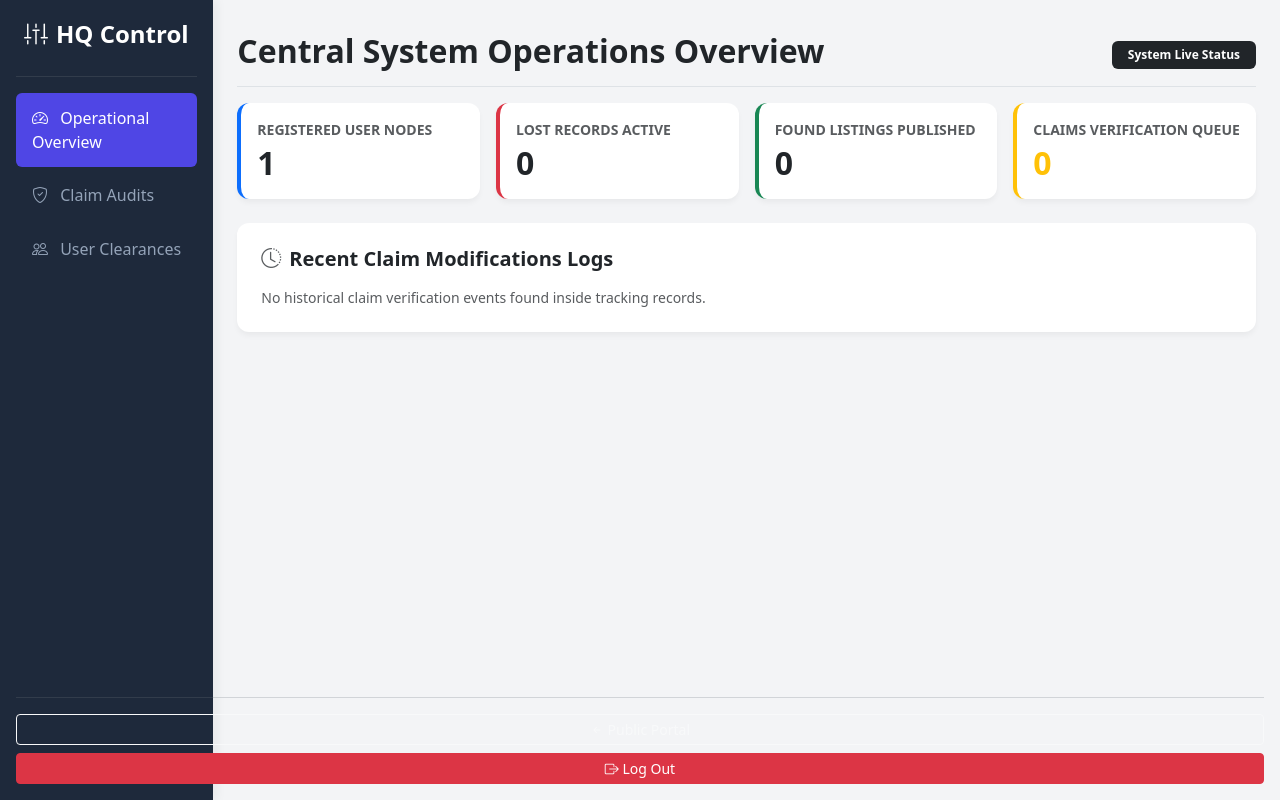
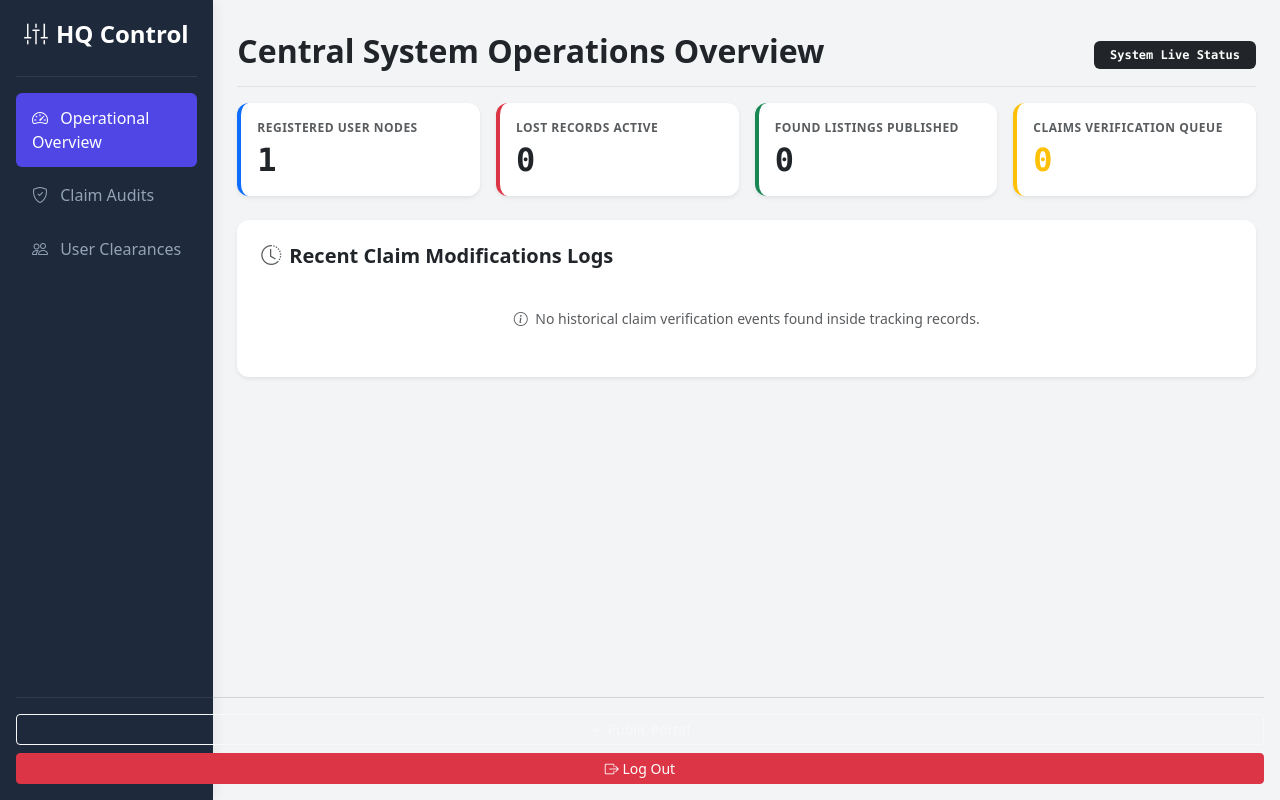
Before and after one commit to gauravchoudhary45/Lost-And-Found-Portal, a Flask app: page /admin/portal in a window 1280 px wide. Run offline with Flask 3, Linux system fonts and the light colour scheme; a user stored in the database is signed in; data comes from the database, SQL or seed files in the repository; data that the repository does not hold is empty.

Commit message:
Update admin_portal.html

```diff
--- a/templates/admin_portal.html
+++ b/templates/admin_portal.html
@@ -2,61 +2,83 @@
 {% block admin_content %}
 <div class="d-flex justify-content-between flex-wrap flex-md-nowrap align-items-center pt-2 pb-2 mb-3 border-bottom">
     <h1 class="h2 fw-bold text-dark">Central System Operations Overview</h1>
-    <span class="badge bg-dark px-3 py-2">System Live Status</span>
+    <span class="badge bg-dark px-3 py-2 font-monospace">System Live Status</span>
 </div>
 
 <div class="row g-3 mb-4">
     <div class="col-6 col-lg-3">
-        <div class="card admin-card p-3 border-start border-primary border-4 text-dark">
-            <div class="small text-muted fw-bold text-uppercase">Registered User Nodes</div>
-            <div class="h2 fw-bold mt-1 mb-0">{{ users_count }}</div>
+        <div class="card admin-card p-3 border-start border-primary border-4 text-dark bg-white shadow-sm h-100">
+            <div class="small text-muted fw-bold text-uppercase" style="font-size: 0.75rem; letter-spacing: 0.5px;">Registered User Nodes</div>
+            <div class="h2 fw-bold mt-1 mb-0 font-monospace">{{ users_count }}</div>
         </div>
     </div>
     <div class="col-6 col-lg-3">
-        <div class="card admin-card p-3 border-start border-danger border-4 text-dark">
-            <div class="small text-muted fw-bold text-uppercase">Lost Records Active</div>
-            <div class="h2 fw-bold mt-1 mb-0">{{ lost_count }}</div>
+        <div class="card admin-card p-3 border-start border-danger border-4 text-dark bg-white shadow-sm h-100">
+            <div class="small text-muted fw-bold text-uppercase" style="font-size: 0.75rem; letter-spacing: 0.5px;">Lost Records Active</div>
+            <div class="h2 fw-bold mt-1 mb-0 font-monospace">{{ lost_count }}</div>
         </div>
     </div>
     <div class="col-6 col-lg-3">
-        <div class="card admin-card p-3 border-start border-success border-4 text-dark">
-            <div class="small text-muted fw-bold text-uppercase">Found Listings Published</div>
-            <div class="h2 fw-bold mt-1 mb-0">{{ found_count }}</div>
+        <div class="card admin-card p-3 border-start border-success border-4 text-dark bg-white shadow-sm h-100">
+            <div class="small text-muted fw-bold text-uppercase" style="font-size: 0.75rem; letter-spacing: 0.5px;">Found Listings Published</div>
+            <div class="h2 fw-bold mt-1 mb-0 font-monospace">{{ found_count }}</div>
         </div>
     </div>
     <div class="col-6 col-lg-3">
-        <div class="card admin-card p-3 border-start border-warning border-4 text-dark">
-            <div class="small text-muted fw-bold text-uppercase">Claims Verification Queue</div>
-            <div class="h2 fw-bold mt-1 mb-0 text-warning">{{ pending_count }}</div>
+        <div class="card admin-card p-3 border-start border-warning border-4 text-dark bg-white shadow-sm h-100">
+            <div class="small text-muted fw-bold text-uppercase" style="font-size: 0.75rem; letter-spacing: 0.5px;">Claims Verification Queue</div>
+            <div class="h2 fw-bold mt-1 mb-0 text-warning font-monospace">{{ pending_count }}</div>
         </div>
     </div>
 </div>
 
-<div class="card admin-card p-4">
+<div class="card admin-card p-4 bg-white shadow-sm border-0">
     <h5 class="fw-bold text-dark mb-3"><i class="bi bi-clock-history me-2 text-muted"></i>Recent Claim Modifications Logs</h5>
     {% if recent_claims %}
         <div class="table-responsive">
-            <table class="table align-middle">
-                <thead>
-                    <tr><th>ID</th><th>Asset Details</th><th>Claimant</th><th>Current State</th></tr>
+            <table class="table align-middle table-hover mb-0">
+                <thead class="table-light small font-monospace">
+                    <tr>
+                        <th>ID</th>
+                        <th>Asset Details</th>
+                        <th>Claimant User</th>
+                        <th class="text-center">Current State Status</th>
+                    </tr>
                 </thead>
                 <tbody>
                     {% for claim in recent_claims %}
                     <tr>
-                        <td>#{{ claim.id }}</td>
-                        <td><strong>{{ claim.item.title }}</strong></td>
-                        <td>{{ claim.claimant.username }}</td>
-                        <td><span class="badge {{ 'bg-success' if claim.status == 'Approved / Authorized' else 'bg-warning text-dark' }}">{{ claim.status }}</span></td>
+                        <td class="font-monospace fw-bold">#CLM_0{{ claim.id }}</td>
+                        <td>
+                            <span class="text-dark fw-bold d-block">{{ claim.item.title }}</span>
+                            <small class="text-muted" style="font-size: 0.75rem;"><i class="bi bi-geo-alt"></i> {{ claim.item.location }}</small>
+                        </td>
+                        <td>
+                            <span class="text-secondary fw-semibold">{{ claim.claimant.username }}</span>
+                        </td>
+                        <td class="text-center">
+                            {% if claim.status == 'Approved / Authorized' %}
+                                <span class="badge bg-success font-monospace px-2.5 py-1.5" style="font-size: 0.75rem;"><i class="bi bi-check-circle-fill"></i> APPROVED</span>
+                            {% elif 'Rejected' in claim.status %}
+                                <span class="badge bg-danger font-monospace px-2.5 py-1.5" style="font-size: 0.75rem;"><i class="bi bi-x-circle-fill"></i> REJECTED</span>
+                            {% else %}
+                                <span class="badge bg-warning text-dark font-monospace px-2.5 py-1.5" style="font-size: 0.75rem;"><i class="bi bi-hourglass-split"></i> PENDING</span>
+                            {% endif %}
+                        </td>
                     </tr>
                     {% endfor %}
                 </tbody>
             </table>
         </div>
-        <div class="text-end mt-2">
-            <a href="{{ url_for('admin_claims_dashboard') }}" class="btn btn-primary btn-sm px-3 fw-bold">Open Full Auditing Grid System <i class="bi bi-arrow-right-short"></i></a>
+        <div class="text-end mt-3">
+            <a href="{{ url_for('admin_claims_dashboard') }}" class="btn btn-dark btn-sm px-3 fw-bold font-monospace shadow-sm">
+                Open Full Auditing Grid System <i class="bi bi-arrow-right-short"></i>
+            </a>
         </div>
     {% else %}
-        <p class="text-muted small mb-0">No historical claim verification events found inside tracking records.</p>
+        <div class="text-center py-4">
+            <p class="text-muted small mb-0"><i class="bi bi-info-circle me-1"></i> No historical claim verification events found inside tracking records.</p>
+        </div>
     {% endif %}
 </div>
 {% endblock %}
```
